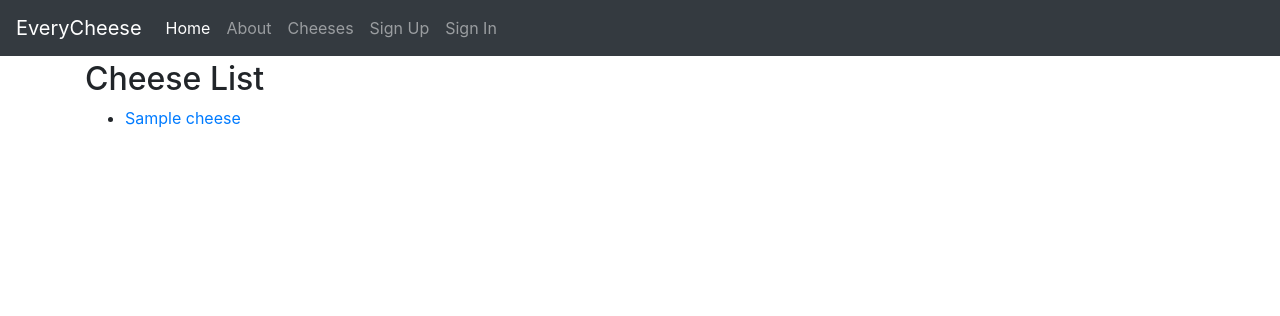
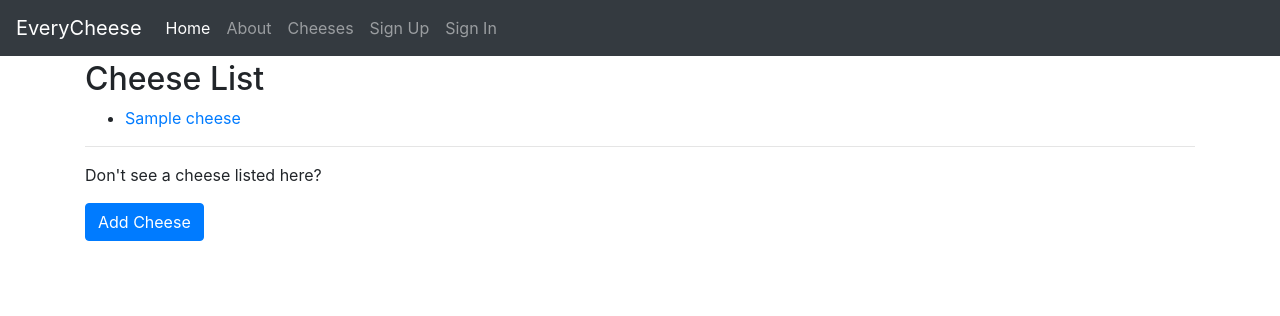
Before and after one commit to Sayemum/everycheese, a Django app: page /cheeses/ in a window 1280 px wide. Shown: the top 316 px of the page. Run offline with Django 3.2, Linux system fonts and the light colour scheme; tables that the repository leaves empty hold one stand-in row (values such as "Sample post"); some libraries are stand-ins or nearby versions.

Commit message:
Add Cheese Form

```diff
--- a/everycheese/cheeses/models.py
+++ b/everycheese/cheeses/models.py
@@ -4,6 +4,8 @@ from autoslug import AutoSlugField
 from model_utils.models import TimeStampedModel
 
 from django_countries.fields import CountryField
+
+from django.urls import reverse
 
 class Cheese(TimeStampedModel):
 
@@ -26,3 +28,8 @@ class Cheese(TimeStampedModel):
                                 choices=Firmness.choices, default=Firmness.UNSPECIFIED)
 
     country_of_origin = CountryField("Country of Origin", blank=True)
+
+    def get_absolute_url(self):
+        """Return absolute URL to the Cheese Detail page."""
+        return reverse('cheeses:detail',
+            kwargs={"slug": self.slug})
--- a/everycheese/cheeses/urls.py
+++ b/everycheese/cheeses/urls.py
@@ -8,6 +8,10 @@ urlpatterns = [
         view=views.CheeseListView.as_view(),
         name='list'
     ),
+    path( route='add/',
+        view=views.CheeseCreateView.as_view(),
+        name='add'
+    ),
     # URL Pattern for the CheeseDetailView
     path(
         route='<slug:slug>/',
--- a/everycheese/cheeses/views.py
+++ b/everycheese/cheeses/views.py
@@ -1,4 +1,4 @@
-from django.views.generic import ListView, DetailView
+from django.views.generic import ListView, DetailView, CreateView
 
 from .models import Cheese
 
@@ -7,3 +7,7 @@ class CheeseListView(ListView):
 
 class CheeseDetailView(DetailView):
     model = Cheese
+
+class CheeseCreateView(CreateView):
+    model = Cheese
+    fields = ['name', 'description', 'firmness', 'country_of_origin']
--- a/everycheese/templates/cheeses/cheese_list.html
+++ b/everycheese/templates/cheeses/cheese_list.html
@@ -10,4 +10,14 @@
         <li><a href="{% url 'cheeses:detail' cheese.slug %}">{{ cheese.name }}</a></li>
     {% endfor %}
 </ul>
+
+<hr/>
+<p>Don't see a cheese listed here?</p>
+<p>
+    <a class="btn btn-primary"
+        href="{% url 'cheeses:add' %}" role="button">
+    Add Cheese
+</a>
+</p>
+
 {% endblock content %}
```
Also changed, not shown: everycheese/templates/cheeses/cheese_form.html (added, +13 -0 lines).
